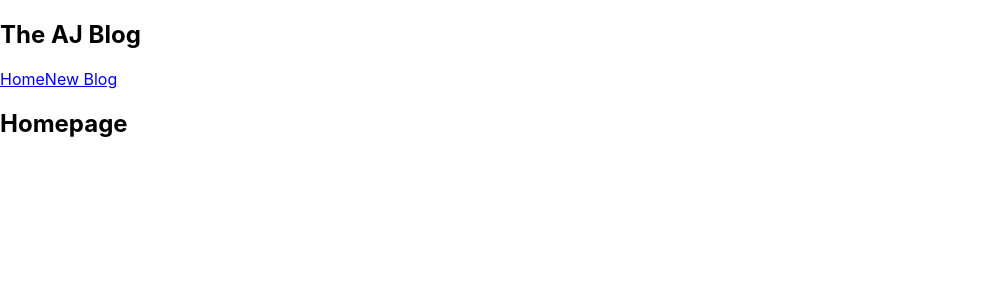
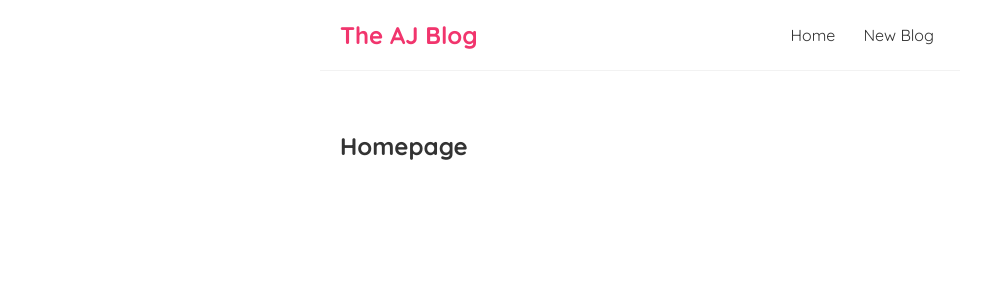
Before and after one commit to adityajinegar/blog-post-react, a React (Create React App) app in the folder aj-blog/: page / in a window 1280 px wide. Shown: the top 300 px of the page, without its empty margins (0-996 px from the left). Built offline with nearby package versions, Linux system fonts and the light colour scheme.

Commit message:
Update index.css

```diff
--- a/aj-blog/src/index.css
+++ b/aj-blog/src/index.css
@@ -1,13 +1,42 @@
-body {
+@import url("https://fonts.googleapis.com/css2?family=Quicksand:wght@300;400;500;600;700&display=swap");
+
+/* base styles */
+
+* {
   margin: 0;
-  font-family: -apple-system, BlinkMacSystemFont, 'Segoe UI', 'Roboto', 'Oxygen',
-    'Ubuntu', 'Cantarell', 'Fira Sans', 'Droid Sans', 'Helvetica Neue',
+  font-family: -apple-system, BlinkMacSystemFont, "Segoe UI", "Roboto", "Oxygen",
+    "Ubuntu", "Cantarell", "Fira Sans", "Droid Sans", "Helvetica Neue",
     sans-serif;
   -webkit-font-smoothing: antialiased;
   -moz-osx-font-smoothing: grayscale;
+  font-family: "Quicksand";
+  color: #333;
 }
 
-code {
-  font-family: source-code-pro, Menlo, Monaco, Consolas, 'Courier New',
-    monospace;
+.navbar {
+  padding: 20px;
+  display: flex;
+  align-items: center;
+  max-width: 600px;
+  margin: 0 auto;
+  border-bottom: 1px solid #f2f2f2;
 }
+.navbar h1 {
+  color: #f1356d;
+}
+.navbar .links {
+  margin-left: auto;
+}
+.navbar a {
+  margin-left: 16px;
+  text-decoration: none;
+  padding: 6px;
+}
+.navbar a:hover {
+  color: #f1356d;
+}
+.content {
+  max-width: 600px;
+  margin: 40px auto;
+  padding: 20px;
+}
```
